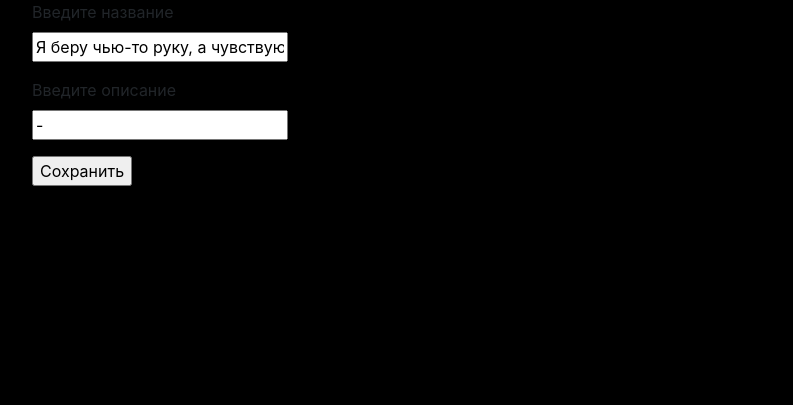
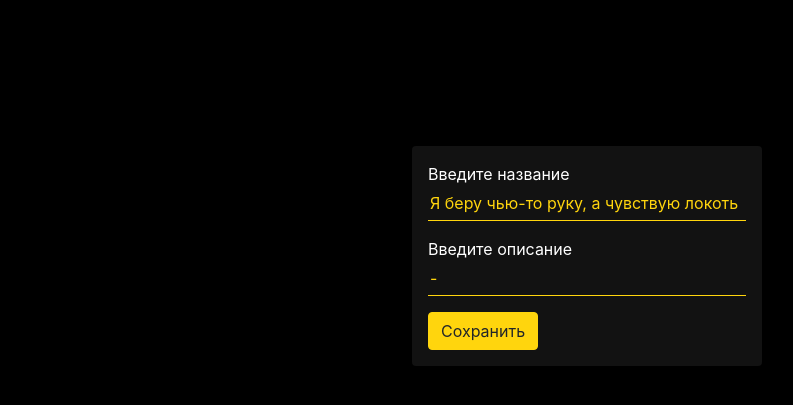
Before and after one commit to Ivanov-Vladislav/DataBase, a Django app: page /edit/27/ in a window 1280 px wide. Shown: the part 90-495 px from the top of the page, without its empty margins (53-846 px from the left). Run offline with Django 3.2, Linux system fonts and the light colour scheme; data comes from the database, SQL or seed files in the repository; both versions use the stored data as it was after the commit; some libraries are stand-ins or nearby versions.

Commit message:
Music box

```diff
--- a/main/models.py
+++ b/main/models.py
@@ -38,7 +38,7 @@ class status(models.Model):
         verbose_name_plural = 'Статусы'
 
 class Task1(models.Model):
-    title = models.CharField('Название', max_length=25)
+    title = models.CharField('Название', max_length=100)
     description = models.TextField('Описание')
     date = models.DateField(("Date"), default=date.today)
     id_person = models.ForeignKey(Human,  on_delete=models.CASCADE)
--- a/main/templates/main/edit.html
+++ b/main/templates/main/edit.html
@@ -6,18 +6,18 @@
 
 
 {% block content %}
-<div class="container">
-    <form method="POST">
+<div class="main-section form-block">
+    <form method="POST" class="form">
         {% csrf_token %}
-        <p>
-            <label>Введите название</label><br>
+        <p class="mb-3">
+            <label class="m-0">Введите название</label>
             <input type="text" name="title" value="{{todo.title}}" />
         </p>
-        <p>
-            <label>Введите описание</label><br>
+        <p class="mb-3">
+            <label class="m-0">Введите описание</label>
             <input type="text" name="description" value="{{todo.description}}" />
         </p>
-        <input type="submit" value="Сохранить" >
+        <input class="btn btn-warning" type="submit" value="Сохранить" >
     </form>
 </div>
 {% endblock %}
--- a/main/views.py
+++ b/main/views.py
@@ -83,7 +83,7 @@ def tasks(request, order_like='title'):
 
         Status_good = status.objects.get(id=3)
         Status_norm = status.objects.get(id=2)
-        paginator = Paginator(task_list, 20)
+        paginator = Paginator(task_list, 30)
 
         page = request.GET.get('page')
         try:
```
Also changed, not shown: db.sqlite3, main/migrations/0035_auto_20210118_1335.py (added), media/images/full_6YXsTHVv.jpg (added), media/images/sitting.jpg (added).
